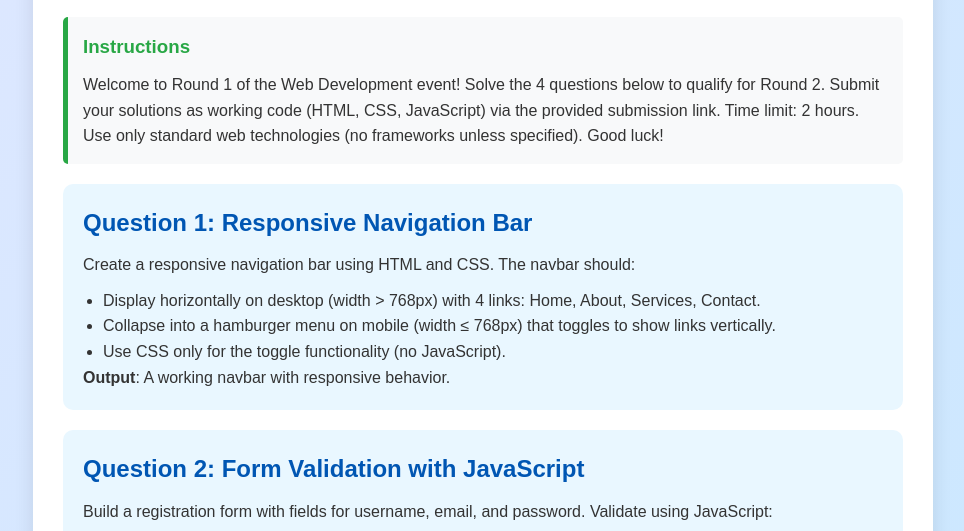
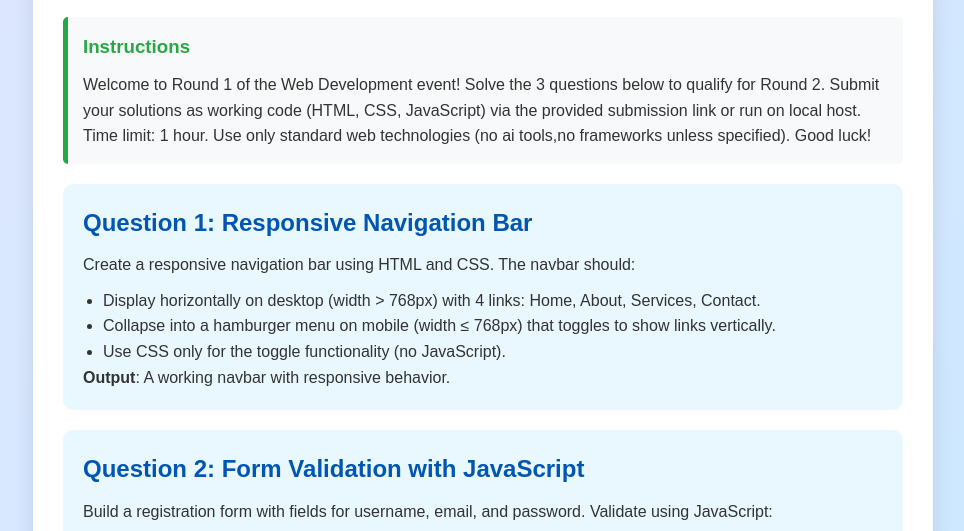
Before and after one commit to IMJAIBALAJI/webdev-round1, a plain HTML site: page index.html in a window 1280 px wide. Shown: the part 241-772 px from the top of the page, without its empty margins (157-1121 px from the left). Drawn offline with Linux system fonts and the light colour scheme.

Commit message:
Update index.html

```diff
--- a/index.html
+++ b/index.html
@@ -121,9 +121,9 @@
         <div class="instructions">
             <h3>Instructions</h3>
             <p>
-                Welcome to Round 1 of the Web Development event! Solve the 4 questions below to qualify for Round 2.
-                Submit your solutions as working code (HTML, CSS, JavaScript) via the provided submission link.
-                Time limit: 2 hours. Use only standard web technologies (no frameworks unless specified).
+                Welcome to Round 1 of the Web Development event! Solve the 3 questions below to qualify for Round 2.
+                Submit your solutions as working code (HTML, CSS, JavaScript) via the provided submission link or run on local host.
+                Time limit: 1 hour. Use only standard web technologies (no ai tools,no frameworks unless specified).
                 Good luck!
             </p>
         </div>
```
